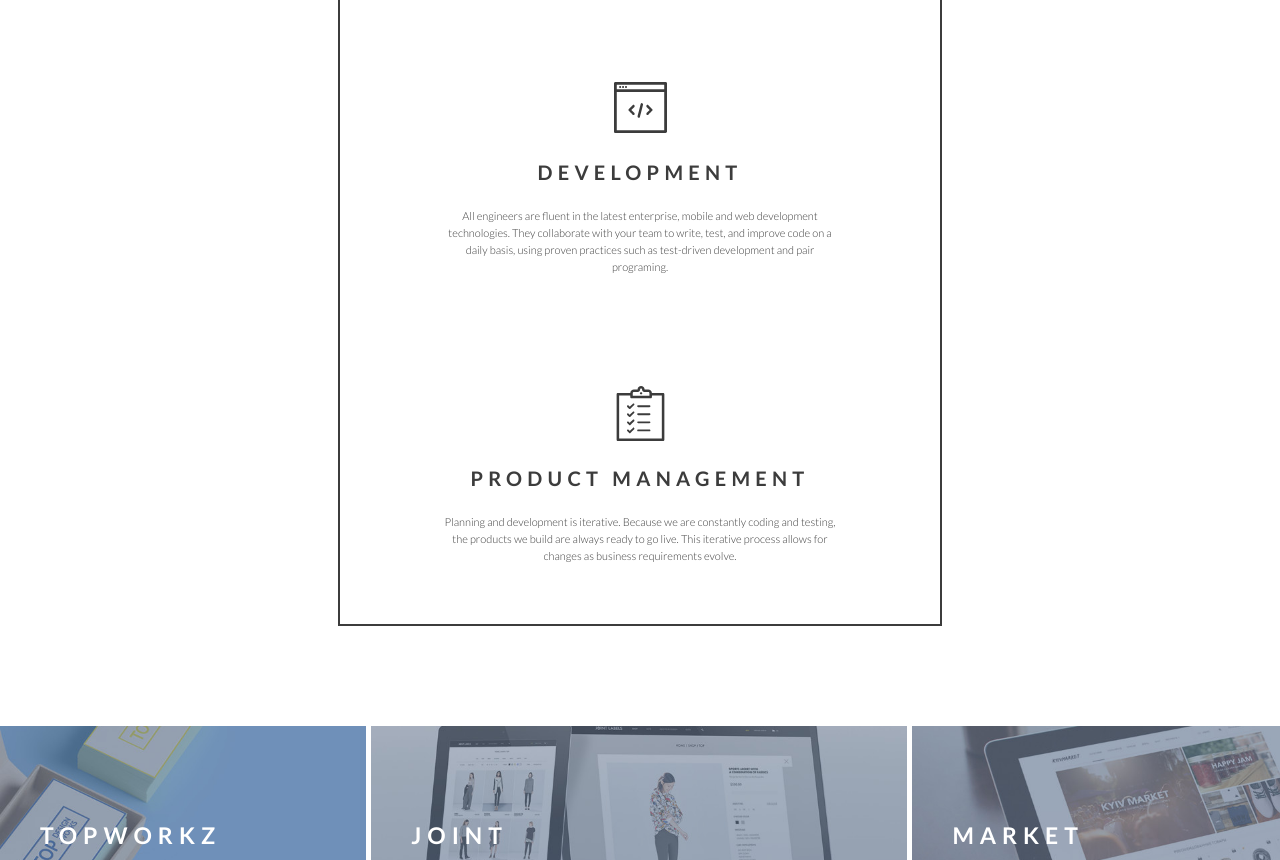
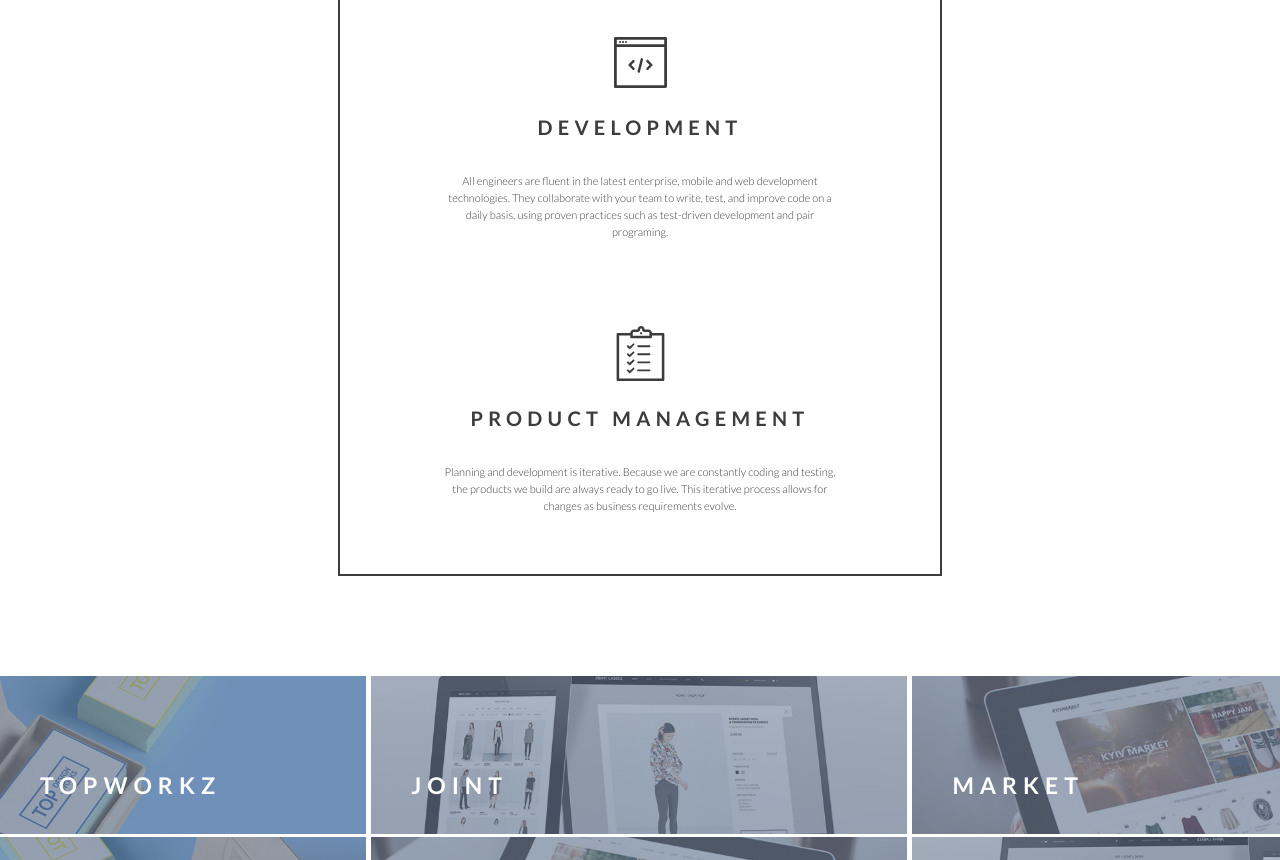
Before and after one commit to juliakozeeva/ui-internship-markup, a website: page task1/public/index.html in a window 1280 px wide. Shown: the part 1940-2800 px from the top of the page. Drawn offline with Linux system fonts and the light colour scheme.

Commit message:
fix text_last-child padding

```diff
--- a/task1/public/index.html
+++ b/task1/public/index.html
@@ -73,7 +73,7 @@
                 <div class="container-content__item">
                   <img class="container-content__img" src="assets/Shape-4.svg" alt="design">
                   <h3 class="container-content__title_small">Product Management</h3>
-                  <p class="container-content__text">Planning and development is iterative. Because we are constantly coding and testing, the products
+                  <p class="container-content__text container-content__text_last-child">Planning and development is iterative. Because we are constantly coding and testing, the products
                       we
                       build are always ready to go live. This iterative process allows for changes as business
                       requirements evolve.
--- a/task1/public/style/sass/layout/_grid.scss
+++ b/task1/public/style/sass/layout/_grid.scss
@@ -86,15 +86,15 @@
     font-weight: 300;
     line-height: 17.26px;
     text-align: center;
-    padding: 25px 100px;
+    padding: 35px 100px;
     &_white {
       color: #fff;
     }
     &_pre-line {
       white-space: pre-line;
     }
-    &:last-of-type {
-      padding: 25px 100px 60px;
+    &_last-child {
+      padding: 35px 100px 60px;
     }
   }
   &__img {
```
Also changed, not shown: task1/public/style/css/main.css.
